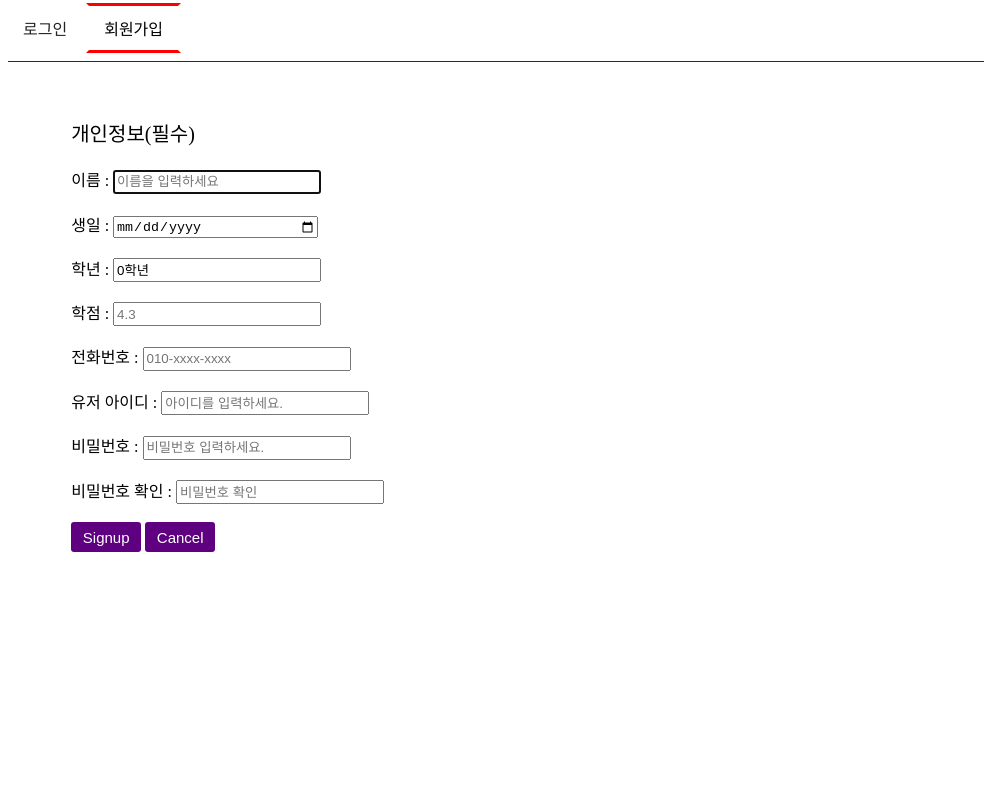
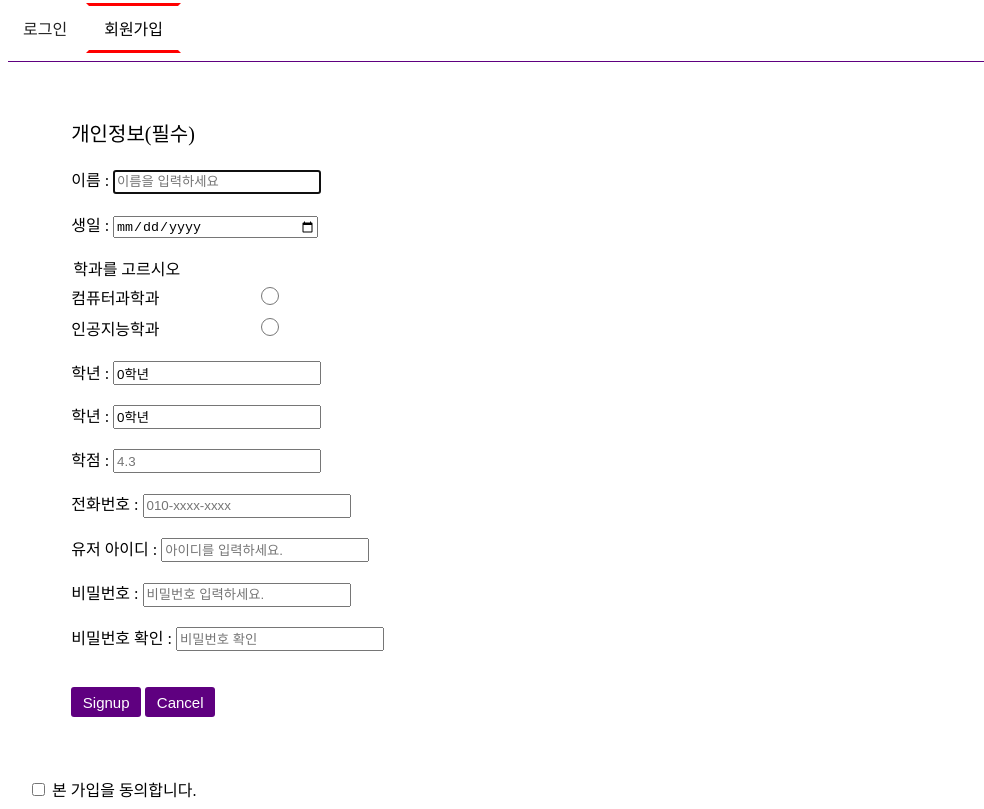
Before and after one commit to 2020147602/HomeworkRepository, a plain HTML site: page LAB2/signup.html in a window 1280 px wide. Shown: the part 84-893 px from the top of the page, without its empty margins (0-984 px from the left). Before the commit the page ends 800 px from the top, so only its background shows below. Drawn offline with Linux system fonts and the light colour scheme.

Commit message:
radio checkbox

```diff
--- a/LAB2/main.css
+++ b/LAB2/main.css
@@ -86,3 +86,15 @@ hr {
     height: 1.5px;
     background: rgb(95,0,128);
 }
+
+.box{
+    width: 300px;
+    padding-left: 20px;
+
+}
+
+.subject{
+}
+.sub{
+    margin: 0.4rem;
+}
--- a/LAB2/signup.html
+++ b/LAB2/signup.html
@@ -25,6 +25,18 @@
 
             <label for="birth">생일 : </label>
             <input type="date" name = "birth"><br><br>
+            <legend> 학과를 고르시오 </legend>
+            <div class="subject">
+                <label for="cs">컴퓨터과학과</label>
+                <input class="sub" name="subject" type="radio" id="cs"  value="cs"unchecked>  <br>
+
+                <label for="ai">인공지능학과</label>
+                <input class="sub" name="subject" type="radio" id="ai"  value="ai"unchecked>
+            </div>
+            <br>
+
+            <label for="grade"> 학년 : </label>
+            <input type="text" name = "grade" value="0학년"><br><br>
 
             <label for="grade"> 학년 : </label>
             <input type="text" name = "grade" value="0학년"><br><br>
@@ -44,6 +56,11 @@
             <label for="password">비밀번호 확인 : </label>
             <input type="password" maxlength="5" name = "password" placeholder="비밀번호 확인" required><br><br>
 
+
+
+            <br>
+
+
             <div class="bt">
                 <input class="1" type="submit" value="Signup">
                 <input class="2" type="submit" value="Cancel">
@@ -51,6 +68,10 @@
 
         </div>
 
+        <div class="box">
+            <input type="checkbox" id="scales" name="scales" >
+            <label for="scales">본 가입을 동의합니다.</label>
+        </div>
 
 
     </body>
```
